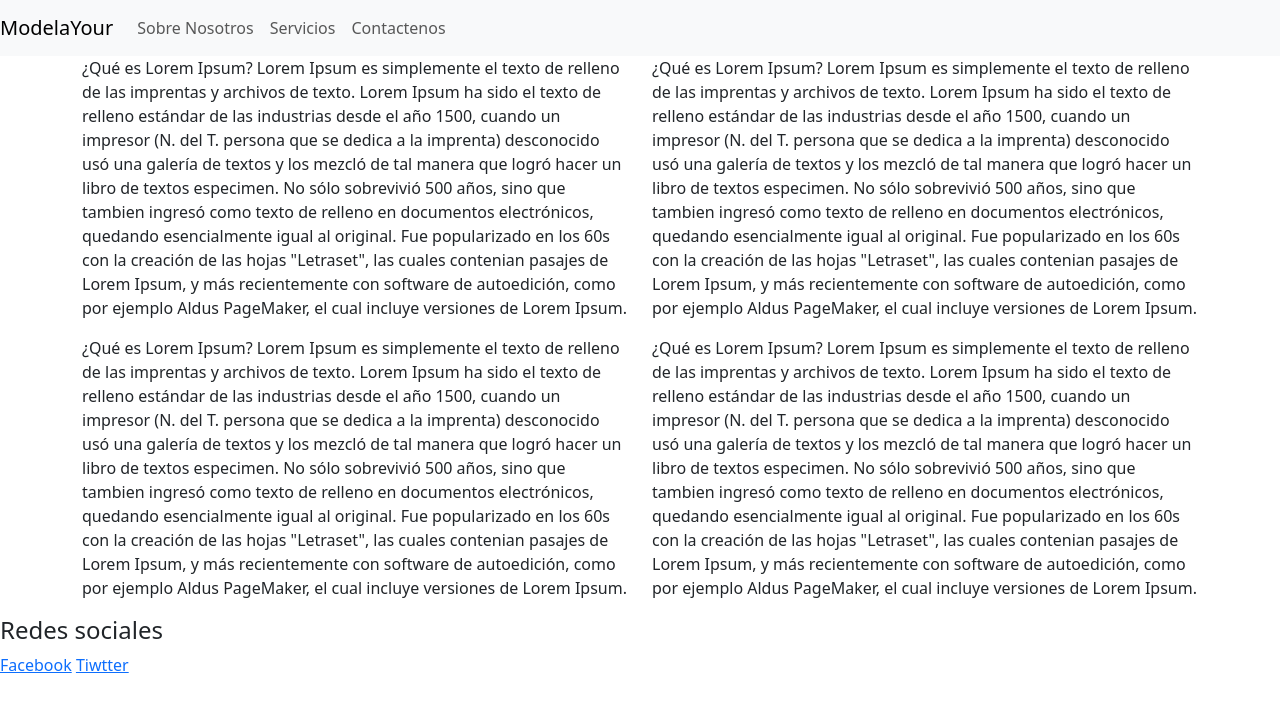
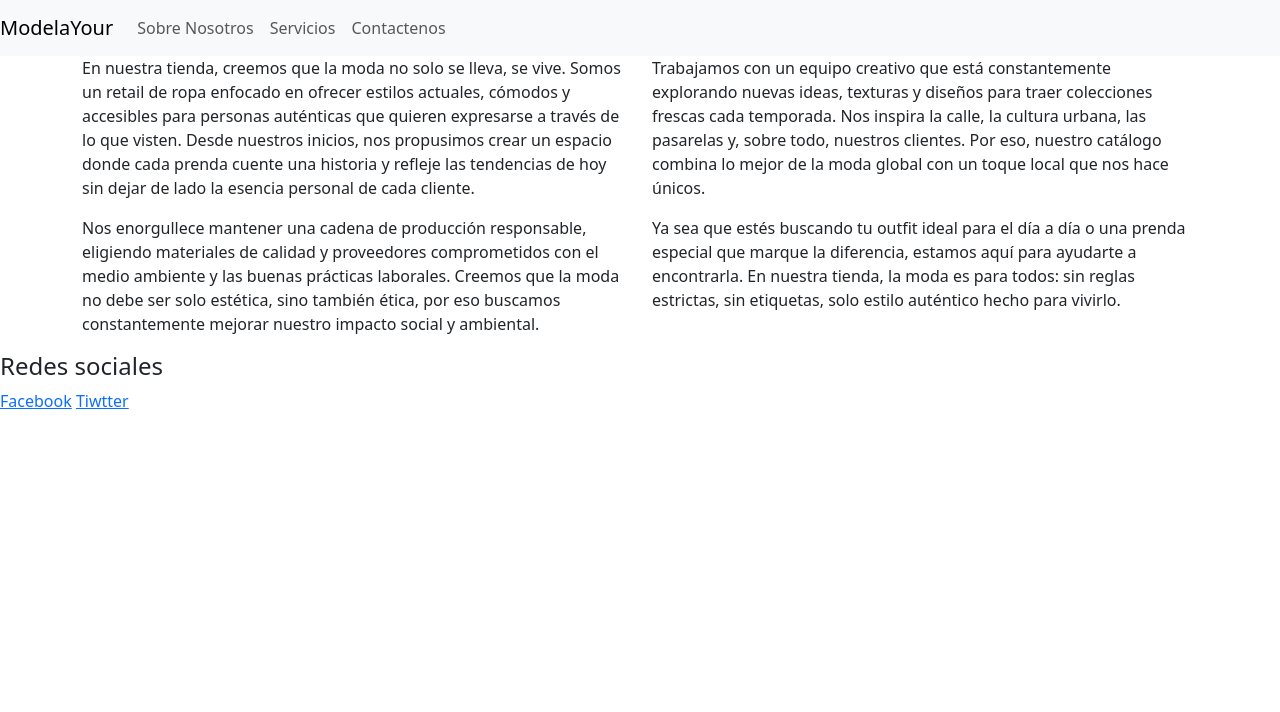
Before and after one commit to CristianHansR/RetailRopa, a plain HTML site: page aboutUs.html in a window 1280 px wide. Drawn offline with nearby package versions, Linux system fonts and the light colour scheme.

Commit message:
ultimos cambios

```diff
--- a/aboutUs.html
+++ b/aboutUs.html
@@ -4,6 +4,8 @@
     <link href="https://cdn.jsdelivr.net/npm/bootstrap@5.3.5/dist/css/bootstrap.min.css" rel="stylesheet" integrity="sha384-SgOJa3DmI69IUzQ2PVdRZhwQ+dy64/BUtbMJw1MZ8t5HZApcHrRKUc4W0kG879m7" crossorigin="anonymous">
     <script src="https://cdn.jsdelivr.net/npm/bootstrap@5.3.5/dist/js/bootstrap.bundle.min.js" integrity="sha384-k6d4wzSIapyDyv1kpU366/PK5hCdSbCRGRCMv+eplOQJWyd1fbcAu9OCUj5zNLiq" crossorigin="anonymous"></script>
 
+    <link rel="icon" type="image/png" href="img/logo.png">
+    <title>ModelaYour Nosotros</title>
 </head>
 <body>
   <nav class="navbar navbar-expand-lg navbar-light bg-light">
@@ -34,16 +36,12 @@
 
       <div class="container">
         <div class="row">
-          <div class="col"><p>¿Qué es Lorem Ipsum?
-Lorem Ipsum es simplemente el texto de relleno de las imprentas y archivos de texto. Lorem Ipsum ha sido el texto de relleno estándar de las industrias desde el año 1500, cuando un impresor (N. del T. persona que se dedica a la imprenta) desconocido usó una galería de textos y los mezcló de tal manera que logró hacer un libro de textos especimen. No sólo sobrevivió 500 años, sino que tambien ingresó como texto de relleno en documentos electrónicos, quedando esencialmente igual al original. Fue popularizado en los 60s con la creación de las hojas "Letraset", las cuales contenian pasajes de Lorem Ipsum, y más recientemente con software de autoedición, como por ejemplo Aldus PageMaker, el cual incluye versiones de Lorem Ipsum.<p></div>
-          <div class="col"><p>¿Qué es Lorem Ipsum?
-Lorem Ipsum es simplemente el texto de relleno de las imprentas y archivos de texto. Lorem Ipsum ha sido el texto de relleno estándar de las industrias desde el año 1500, cuando un impresor (N. del T. persona que se dedica a la imprenta) desconocido usó una galería de textos y los mezcló de tal manera que logró hacer un libro de textos especimen. No sólo sobrevivió 500 años, sino que tambien ingresó como texto de relleno en documentos electrónicos, quedando esencialmente igual al original. Fue popularizado en los 60s con la creación de las hojas "Letraset", las cuales contenian pasajes de Lorem Ipsum, y más recientemente con software de autoedición, como por ejemplo Aldus PageMaker, el cual incluye versiones de Lorem Ipsum.<p></div>
+          <div class="col"><p>En nuestra tienda, creemos que la moda no solo se lleva, se vive. Somos un retail de ropa enfocado en ofrecer estilos actuales, cómodos y accesibles para personas auténticas que quieren expresarse a través de lo que visten. Desde nuestros inicios, nos propusimos crear un espacio donde cada prenda cuente una historia y refleje las tendencias de hoy sin dejar de lado la esencia personal de cada cliente.<p></div>
+          <div class="col"><p>Trabajamos con un equipo creativo que está constantemente explorando nuevas ideas, texturas y diseños para traer colecciones frescas cada temporada. Nos inspira la calle, la cultura urbana, las pasarelas y, sobre todo, nuestros clientes. Por eso, nuestro catálogo combina lo mejor de la moda global con un toque local que nos hace únicos.<p></div>
             <br><br><br>
     <div class="w-100"></div>
-          <div class="col"><p>¿Qué es Lorem Ipsum?
-Lorem Ipsum es simplemente el texto de relleno de las imprentas y archivos de texto. Lorem Ipsum ha sido el texto de relleno estándar de las industrias desde el año 1500, cuando un impresor (N. del T. persona que se dedica a la imprenta) desconocido usó una galería de textos y los mezcló de tal manera que logró hacer un libro de textos especimen. No sólo sobrevivió 500 años, sino que tambien ingresó como texto de relleno en documentos electrónicos, quedando esencialmente igual al original. Fue popularizado en los 60s con la creación de las hojas "Letraset", las cuales contenian pasajes de Lorem Ipsum, y más recientemente con software de autoedición, como por ejemplo Aldus PageMaker, el cual incluye versiones de Lorem Ipsum.<p></div>
-          <div class="col"><p>¿Qué es Lorem Ipsum?
-Lorem Ipsum es simplemente el texto de relleno de las imprentas y archivos de texto. Lorem Ipsum ha sido el texto de relleno estándar de las industrias desde el año 1500, cuando un impresor (N. del T. persona que se dedica a la imprenta) desconocido usó una galería de textos y los mezcló de tal manera que logró hacer un libro de textos especimen. No sólo sobrevivió 500 años, sino que tambien ingresó como texto de relleno en documentos electrónicos, quedando esencialmente igual al original. Fue popularizado en los 60s con la creación de las hojas "Letraset", las cuales contenian pasajes de Lorem Ipsum, y más recientemente con software de autoedición, como por ejemplo Aldus PageMaker, el cual incluye versiones de Lorem Ipsum.<p></div>
+          <div class="col"><p>Nos enorgullece mantener una cadena de producción responsable, eligiendo materiales de calidad y proveedores comprometidos con el medio ambiente y las buenas prácticas laborales. Creemos que la moda no debe ser solo estética, sino también ética, por eso buscamos constantemente mejorar nuestro impacto social y ambiental.<p></div>
+          <div class="col"><p>Ya sea que estés buscando tu outfit ideal para el día a día o una prenda especial que marque la diferencia, estamos aquí para ayudarte a encontrarla. En nuestra tienda, la moda es para todos: sin reglas estrictas, sin etiquetas, solo estilo auténtico hecho para vivirlo.<p></div>
         </div>
       </div>
 
```
Also changed, not shown: contact.html (+14 -9 lines), services.html (+4 -1 lines).
